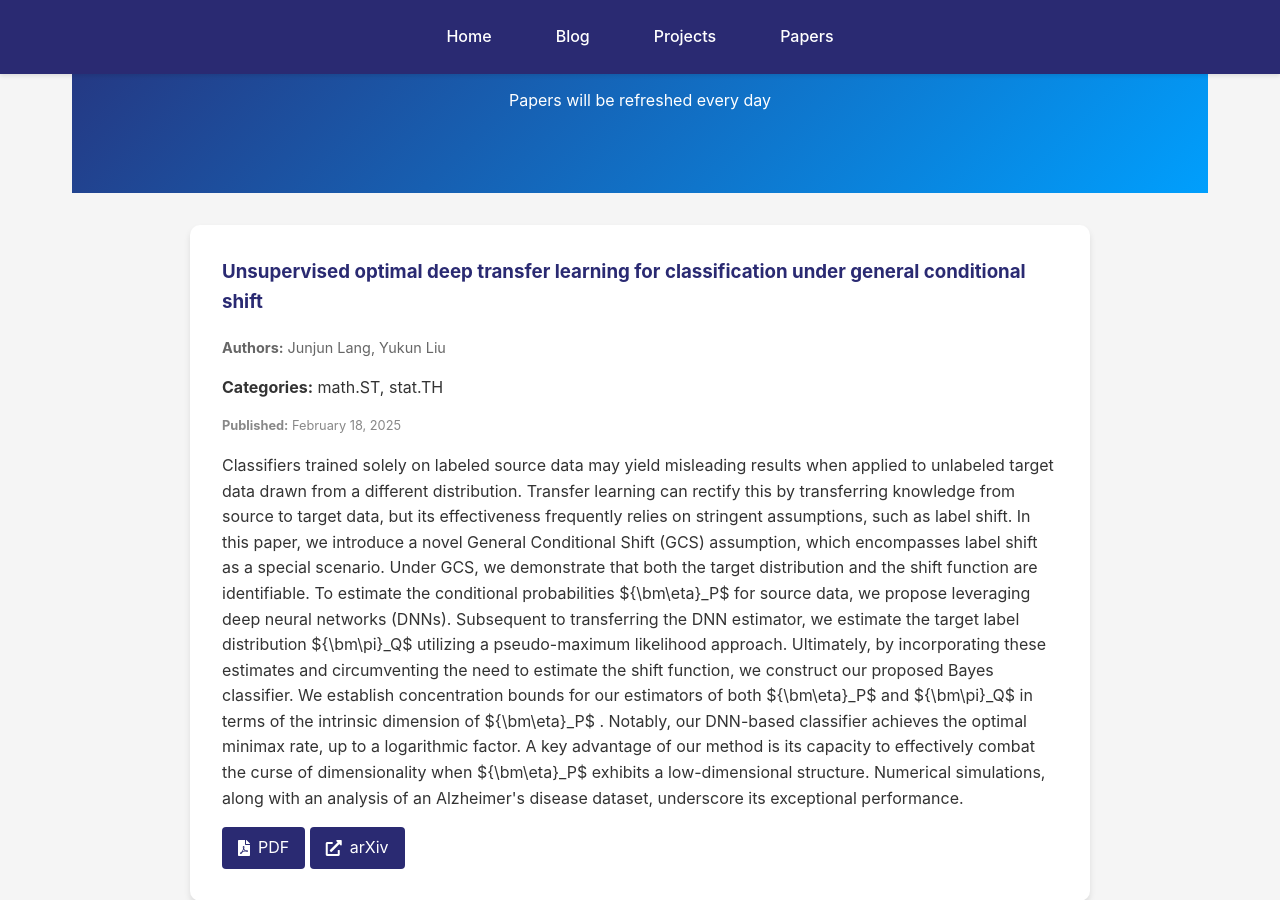
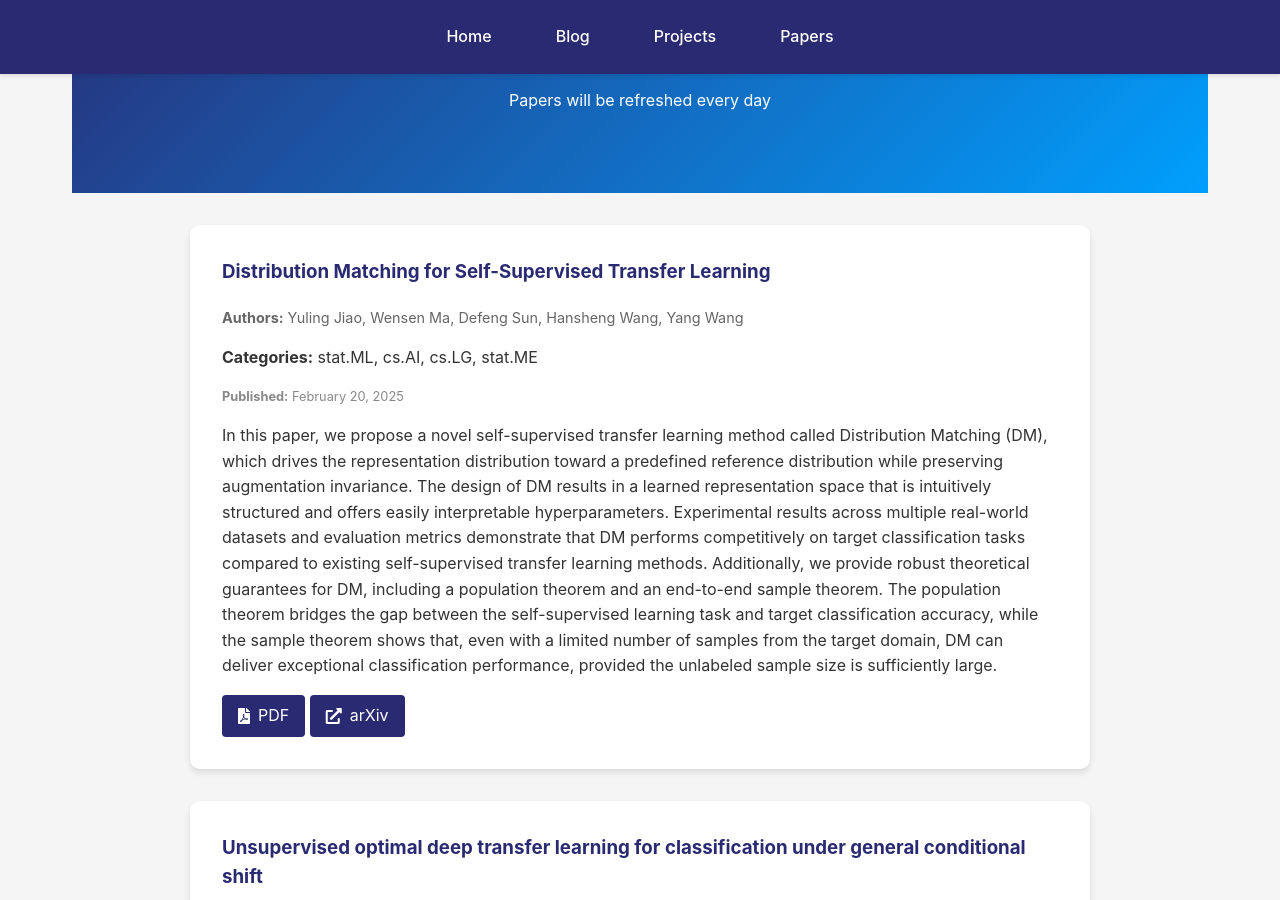
Before and after one commit to kyZhan2002/mypage, a Jekyll site: the page built from papers/index.html, in a window 1280 px wide and 900 px high, scrolled down 304 px. Built offline with Jekyll 4.4.1, drawn with Linux system fonts in a browser that asks for light colours.

Commit message:
Update arXiv papers

```diff
--- a/_data/arxiv_cache.json
+++ b/_data/arxiv_cache.json
@@ -1,6 +1,26 @@
 {
-  "timestamp": 1740100465,
+  "timestamp": 1740186736,
   "papers": [
+    {
+      "title": "Distribution Matching for Self-Supervised Transfer Learning",
+      "authors": [
+        "Yuling Jiao",
+        "Wensen Ma",
+        "Defeng Sun",
+        "Hansheng Wang",
+        "Yang Wang"
+      ],
+      "abstract": "In this paper, we propose a novel self-supervised transfer learning method\ncalled Distribution Matching (DM), which drives the representation distribution\ntoward a predefined reference distribution while preserving augmentation\ninvariance. The design of DM results in a learned representation space that is\nintuitively structured and offers easily interpretable hyperparameters.\nExperimental results across multiple real-world datasets and evaluation metrics\ndemonstrate that DM performs competitively on target classification tasks\ncompared to existing self-supervised transfer learning methods. Additionally,\nwe provide robust theoretical guarantees for DM, including a population theorem\nand an end-to-end sample theorem. The population theorem bridges the gap\nbetween the self-supervised learning task and target classification accuracy,\nwhile the sample theorem shows that, even with a limited number of samples from\nthe target domain, DM can deliver exceptional classification performance,\nprovided the unlabeled sample size is sufficiently large.",
+      "published": "February 20, 2025",
+      "categories": [
+        "stat.ML",
+        "cs.AI",
+        "cs.LG",
+        "stat.ME"
+      ],
+      "pdf_link": "http://arxiv.org/pdf/2502.14424v1",
+      "arxiv_url": "http://arxiv.org/abs/2502.14424v1"
+    },
     {
       "title": "Unsupervised optimal deep transfer learning for classification under\n  general conditional shift",
       "authors": [
```
